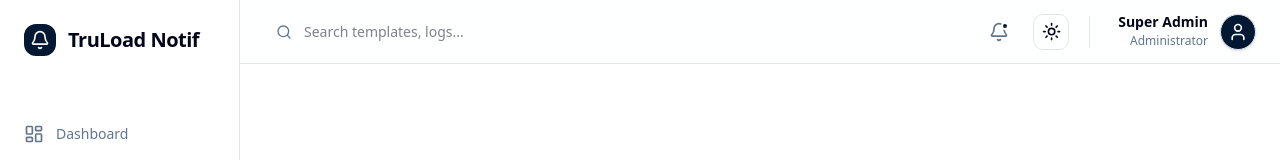
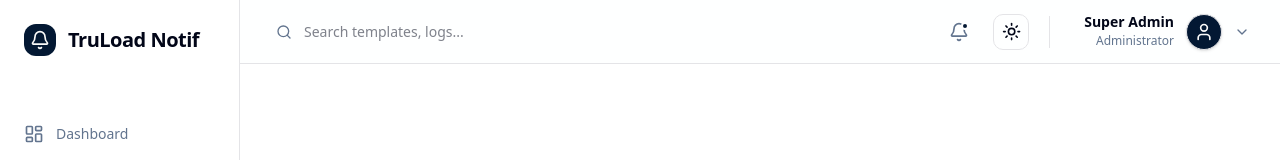
Before and after one commit to Bengo-Hub/notifications-ui, a Next.js app: page /auth/callback in a window 1280 px wide. Shown: the top 160 px of the page. Built offline with nearby package versions, Linux system fonts and the light colour scheme; no server answers.

Commit message:
fix: logout flow

```diff
--- a/src/components/header.tsx
+++ b/src/components/header.tsx
@@ -1,7 +1,9 @@
 'use client';
 
 import { useAuthStore } from '@/store/auth';
-import { Bell, Menu, Search, User } from 'lucide-react';
+import { Bell, ChevronDown, LogOut, Menu, Search, Settings, User } from 'lucide-react';
+import Link from 'next/link';
+import { useRef, useState } from 'react';
 import { ThemeToggle } from './theme-toggle';
 
 interface HeaderProps {
@@ -10,6 +12,9 @@ interface HeaderProps {
 
 export function Header({ onMenuClick }: HeaderProps) {
     const user = useAuthStore((state) => state.user);
+    const logout = useAuthStore((state) => state.logout);
+    const [profileOpen, setProfileOpen] = useState(false);
+    const profileRef = useRef<HTMLDivElement>(null);
 
     return (
         <header className="h-16 border-b border-border bg-card/50 backdrop-blur-xl sticky top-0 z-50 flex items-center justify-between px-6">
@@ -36,7 +41,15 @@ export function Header({ onMenuClick }: HeaderProps) {
 
                 <div className="h-8 w-[1px] bg-border mx-1"></div>
 
-                <div className="flex items-center gap-3 pl-2">
+                <div className="relative flex items-center gap-3 pl-2" ref={profileRef}>
+                    <button
+                        type="button"
+                        onClick={() => setProfileOpen((v) => !v)}
+                        className="flex items-center gap-3 rounded-lg hover:bg-accent/50 p-1.5 transition-colors"
+                        aria-expanded={profileOpen}
+                        aria-haspopup="true"
+                        aria-label="Open profile menu"
+                    >
                         <div className="text-right hidden sm:block">
                             <p className="text-sm font-semibold leading-none">{user?.fullName || 'Super Admin'}</p>
                             <p className="text-xs text-muted-foreground mt-1 capitalize">{user?.roles?.[0] || 'Administrator'}</p>
@@ -44,6 +57,34 @@ export function Header({ onMenuClick }: HeaderProps) {
                         <div className="h-9 w-9 rounded-full bg-primary flex items-center justify-center text-primary-foreground font-bold border border-border shadow-sm">
                             {user?.fullName?.[0] || <User className="h-5 w-5" />}
                         </div>
+                        <ChevronDown className={`h-4 w-4 text-muted-foreground transition-transform ${profileOpen ? 'rotate-180' : ''}`} />
+                    </button>
+                    {profileOpen && (
+                        <>
+                            <div className="fixed inset-0 z-40" aria-hidden="true" onClick={() => setProfileOpen(false)} />
+                            <div className="absolute right-0 top-full mt-2 z-50 min-w-[180px] py-1 rounded-lg border border-border bg-card shadow-lg">
+                                <Link
+                                    href="/settings"
+                                    onClick={() => setProfileOpen(false)}
+                                    className="flex items-center gap-2 px-4 py-2.5 text-sm font-medium text-foreground hover:bg-accent transition-colors"
+                                >
+                                    <Settings className="h-4 w-4" />
+                                    Settings
+                                </Link>
+                                <button
+                                    type="button"
+                                    onClick={() => {
+                                        setProfileOpen(false);
+                                        void logout();
+                                    }}
+                                    className="flex w-full items-center gap-2 px-4 py-2.5 text-sm font-medium text-foreground hover:bg-accent transition-colors text-red-600 hover:text-red-700"
+                                >
+                                    <LogOut className="h-4 w-4" />
+                                    Logout
+                                </button>
+                            </div>
+                        </>
+                    )}
                 </div>
             </div>
         </header>
--- a/src/lib/api/client.ts
+++ b/src/lib/api/client.ts
@@ -1,5 +1,6 @@
 import axios, { AxiosInstance, AxiosResponse, InternalAxiosRequestConfig } from 'axios';
 
+// Must point to notifications API host (not the UI host). NEXT_PUBLIC_* are inlined at build time.
 const apiBaseUrl = process.env.NEXT_PUBLIC_API_URL || 'https://notificationsapi.codevertexitsolutions.com';
 
 class ApiClient {
```
Also changed, not shown: public/sw.js. Lines whose indentation alone changed are shown as unchanged.
